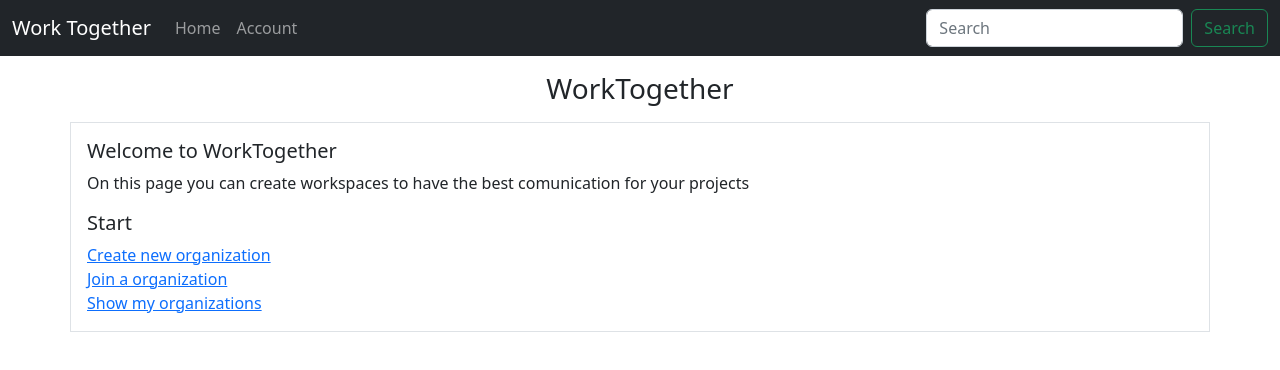
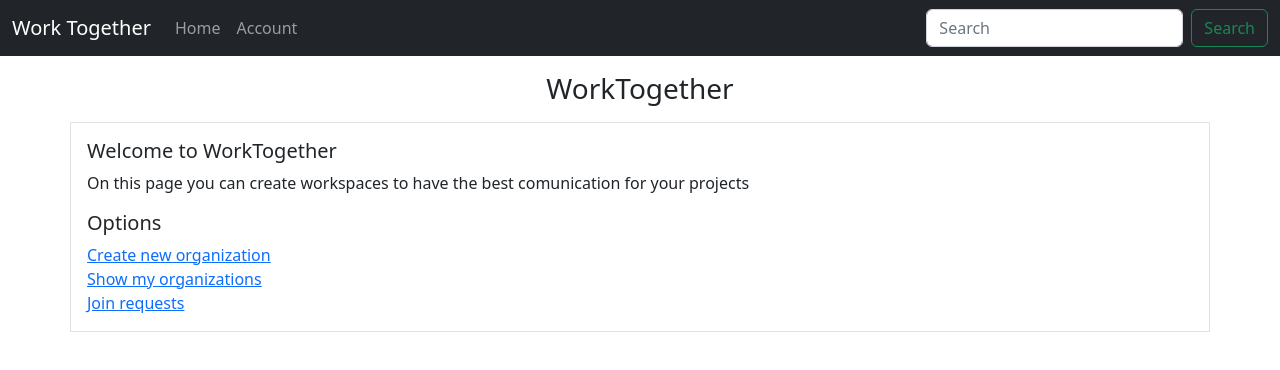
Before and after one commit to SebastianKurrle/work-together, a Vue app in the folder work_together_frontend/: page / in a window 1280 px wide. Shown: the top 370 px of the page. Built offline with nearby package versions, Linux system fonts and the light colour scheme; sample sign-in values are in the browser's storage.

Commit message:
start to implement join requests view

```diff
--- a/work_together_frontend/src/router/index.js
+++ b/work_together_frontend/src/router/index.js
@@ -1,5 +1,8 @@
+// Other imports
 import { createRouter, createWebHistory } from 'vue-router'
 import store from '@/store'
+
+// Views importing
 
 import HomeView from '../views/HomeView.vue'
 import RegisterView from '../views/RegisterView.vue'
@@ -10,7 +13,9 @@ import OrgsView from '../views/OrgsView.vue'
 import OrgDetailView from '../views/OrgDetailView.vue'
 import WorkspaceDetailView from '../views/WorkspaceDetailView.vue'
 import SearchView from '../views/SearchView.vue'
+import JoinRequestsView from '../views/JoinRequestsView.vue'
 
+// Routes for the Website
 const routes = [
   {
     path: '/',
@@ -75,6 +80,14 @@ const routes = [
     meta: {
       requireLogin: true
     },
+  },
+  {
+    path: '/join-requests',
+    name: 'join-requests',
+    component: JoinRequestsView,
+    meta: {
+      requireLogin: true
+    },
   }
 ]
 
@@ -83,6 +96,7 @@ const router = createRouter({
   routes
 })
 
+// Checks witch route needs an login to continue
 router.beforeEach((to, from, next) => {
   if (to.matched.some(record => record.meta.requireLogin) && !store.state.isAuthenticated) {
     next({name: 'login', query: { to: to.path }})
--- a/work_together_frontend/src/views/HomeView.vue
+++ b/work_together_frontend/src/views/HomeView.vue
@@ -11,13 +11,13 @@
       <p v-if="isAuthenticated === false">To start <router-link to="/login">Log In</router-link> or <router-link to="/register">Register</router-link></p>
 
       <div v-else>
-        <h5>Start</h5>
+        <h5>Options</h5>
 
         <router-link to="/organization/create">Create new organization</router-link>
         <br/>
-        <router-link to="/organization/join">Join a organization</router-link>
+        <router-link to="/organizations">Show my organizations</router-link>
         <br/>
-        <router-link to="/organizations">Show my organizations</router-link>
+        <router-link to="/join-requests">Join requests</router-link>
       </div>
     </div>
   </div>
--- /dev/null
+++ b/work_together_frontend/src/views/JoinRequestsView.vue
@@ -0,0 +1,15 @@
+<template>
+  <div class="container mt-3">
+    <h4 class="text-center">Your Join Requests</h4>
+  </div>
+</template>
+
+<script>
+export default {
+    name: 'JoinRequestsView'
+}
+</script>
+
+<style>
+
+</style>
```
Also changed, not shown: 2 other files (tests, documents, lock files or other folders).
